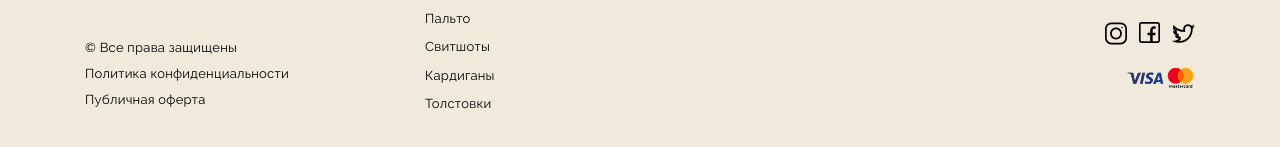
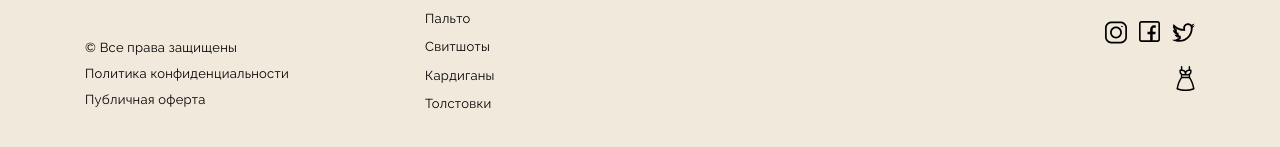
Before and after one commit to VladLesun/react-ts-womazing, a React (Vite) app: page / in a window 1280 px wide. Shown: the part 3278-3425 px from the top of the page. Built offline with nearby package versions, Linux system fonts and the light colour scheme; no server answers; the database is empty.

Commit message:
refactor: change payment image

```diff
--- a/src/components/Footer/Footer.jsx
+++ b/src/components/Footer/Footer.jsx
@@ -1,4 +1,5 @@
 import cn from 'classnames';
+import paymentImg from '../../assets/img/logo.svg';
 import Logo from '../UI/Logo/Logo';
 import Navigation from '../UI/Navigation/Navigation';
 import s from './Footer.module.scss';
@@ -103,7 +104,7 @@ function Footer() {
 
 				<img
 					className={s.payment}
-					src='./img/payment-cards.png'
+					src={paymentImg}
 					alt='Оплата картами Visa и MasterCard'
 				/>
 			</div>
```
Also changed, not shown: public/img/logo.svg (added), src/assets/img/payment-cards.png (renamed from public/img/payment-cards.png).
